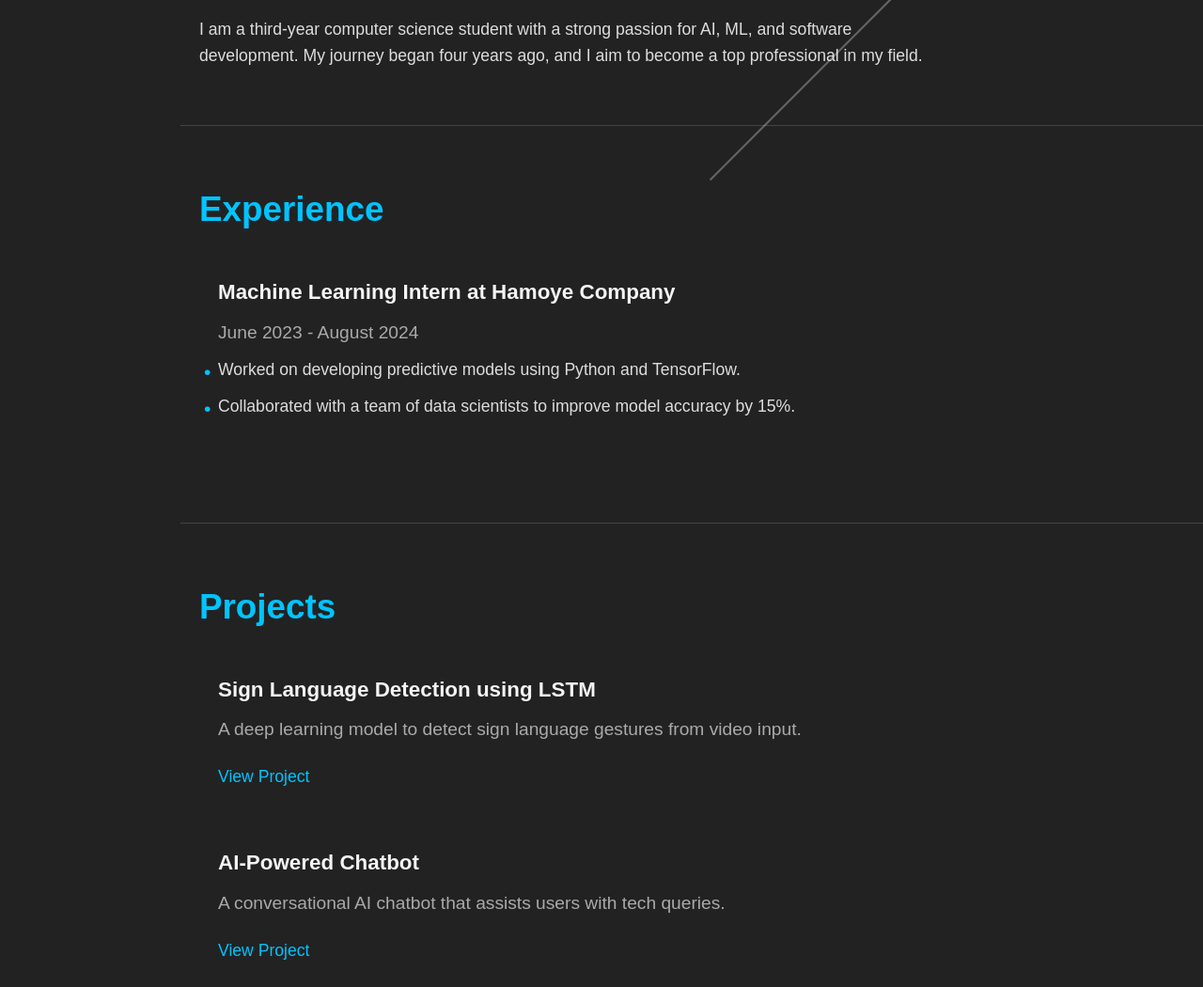
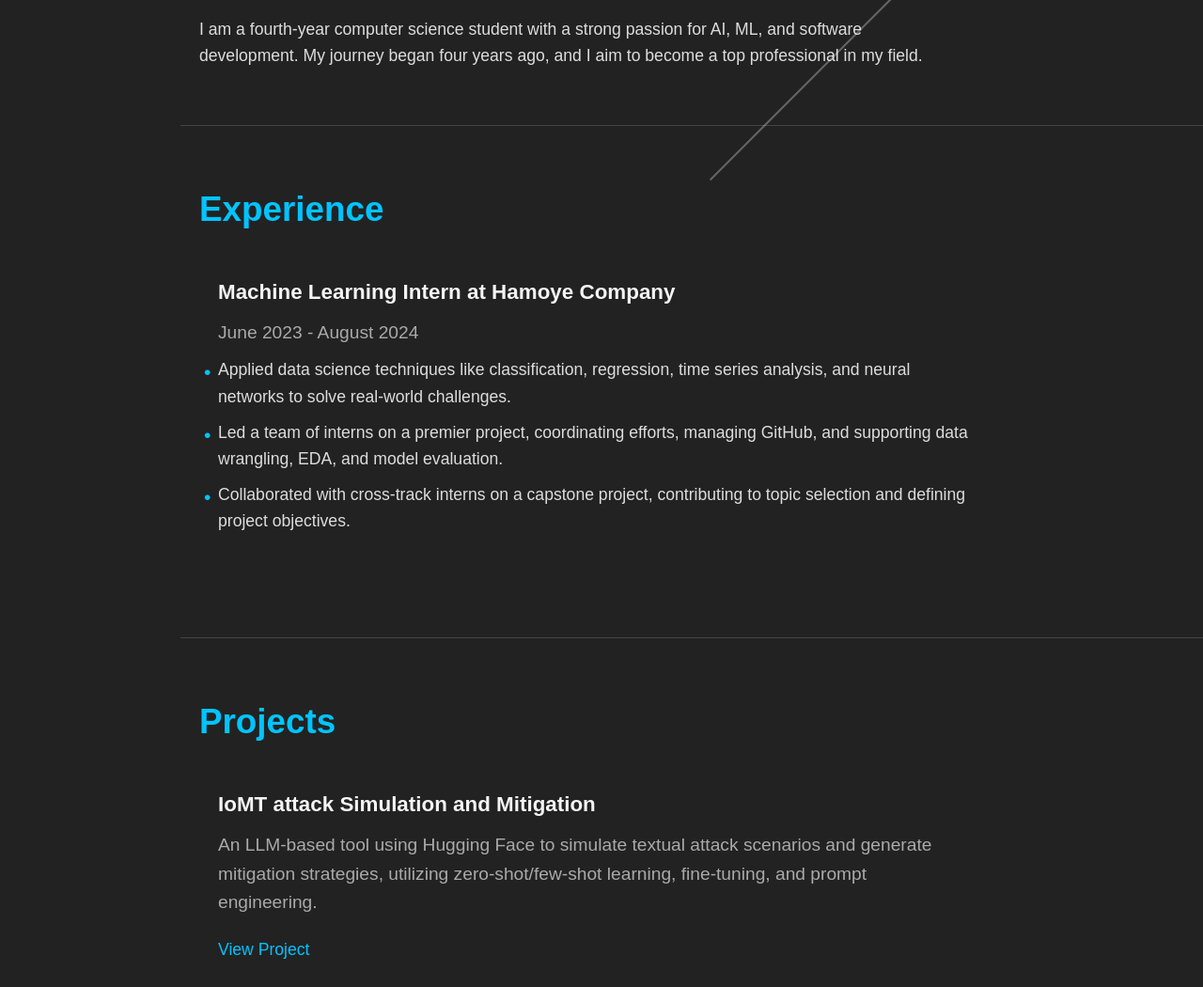
Before and after one commit to Tolulopeelijah/Portfolio, a plain HTML site: page index.html in a window 1280 px wide. Shown: the part 550-1600 px from the top of the page at 94% size. Drawn offline with Linux system fonts and the light colour scheme.

Commit message:
Update some changed information

```diff
--- a/index.html
+++ b/index.html
@@ -26,17 +26,17 @@
         <!-- <h2>Machine Learning Enthusiast & Computer Science Student</h2> -->
         <p>I'm passionate about deep learning, ML research, and systems programming. Exploring the intersection of AI and infrastructure engineering.</p>
         <div class="social-links">
-            <a href="#">LinkedIn</a>
-            <a href="#">GitHub</a>
-            <a href="#">Twitter</a>
-            <a href="#">Resume</a>
+            <a href="#https://www.linkedin.com/in/tolulope-elijah-99b6a5207/">LinkedIn</a>
+            <a href="#https://github.com/Tolulopeelijah">GitHub</a>
+            <a href="#https://x.com/Tolulopee90">Twitter</a>
+            <a href="#https://drive.google.com/file/d/1ld1SBFr18wWNVXEE1wXfWSRoxvncygjs/view?usp=drive_link">Resume</a>
         </div>
     </header>
 
     <!-- About Section -->
     <section id="about">
         <h2>About Me</h2>
-        <p>I am a third-year computer science student with a strong passion for AI, ML, and software development. My journey began four years ago, and I aim to become a top professional in my field.</p>
+        <p>I am a fourth-year computer science student with a strong passion for AI, ML, and software development. My journey began four years ago, and I aim to become a top professional in my field.</p>
     </section>
 
     <!-- Experience Section -->
@@ -46,8 +46,12 @@
             <h3>Machine Learning Intern at Hamoye Company</h3>
             <p>June 2023 - August 2024</p>
             <ul>
-                <li>Worked on developing predictive models using Python and TensorFlow.</li>
-                <li>Collaborated with a team of data scientists to improve model accuracy by 15%.</li>
+                <li>Applied data science techniques like classification, regression, time series analysis, and neural networks to
+                    solve real-world challenges.</li>
+                <li>Led a team of interns on a premier project, coordinating efforts, managing GitHub, and supporting data
+                    wrangling, EDA, and model evaluation.</li>
+                <li>Collaborated with cross-track interns on a capstone project, contributing to topic selection and defining project
+                    objectives.</li>
             </ul>
         </div>
     </section>
@@ -56,14 +60,15 @@
     <section id="projects">
         <h2>Projects</h2>
         <div class="project">
-            <h3>Sign Language Detection using LSTM</h3>
-            <p>A deep learning model to detect sign language gestures from video input.</p>
-            <a href="#">View Project</a>
+            <h3>IoMT attack Simulation and Mitigation</h3>
+            <p>An LLM-based tool using Hugging Face to simulate textual attack scenarios and generate mitigation
+strategies, utilizing zero-shot/few-shot learning, fine-tuning, and prompt engineering.</p>
+            <a href="https://github.com/Tolulopeelijah/IoMT-attack-mitigation">View Project</a>
         </div>
         <div class="project">
-            <h3>AI-Powered Chatbot</h3>
-            <p>A conversational AI chatbot that assists users with tech queries.</p>
-            <a href="#">View Project</a>
+            <h3>Transformer architecture implementation from scratch</h3>
+            <p>The implementation of the <i>Attention is all you need paper</i>.</p>
+            <a href="https://github.com/Tolulopeelijah/Transformer-implementation">View Project</a>
         </div>
     </section>
 
@@ -88,7 +93,7 @@
     <section id="contact">
         <h2>Contact</h2>
         <p>Feel free to reach out through any of the platforms below:</p>
-        <p>Email: <a href="mailto:your-email@example.com">your-email@example.com</a></p>
+        <p>Email: <a href="mailto:tolulopee90@gmail.com">tolulopee90@gmail.com</a></p>
     </section>
 
     <!-- Background Decorative Elements -->
```
